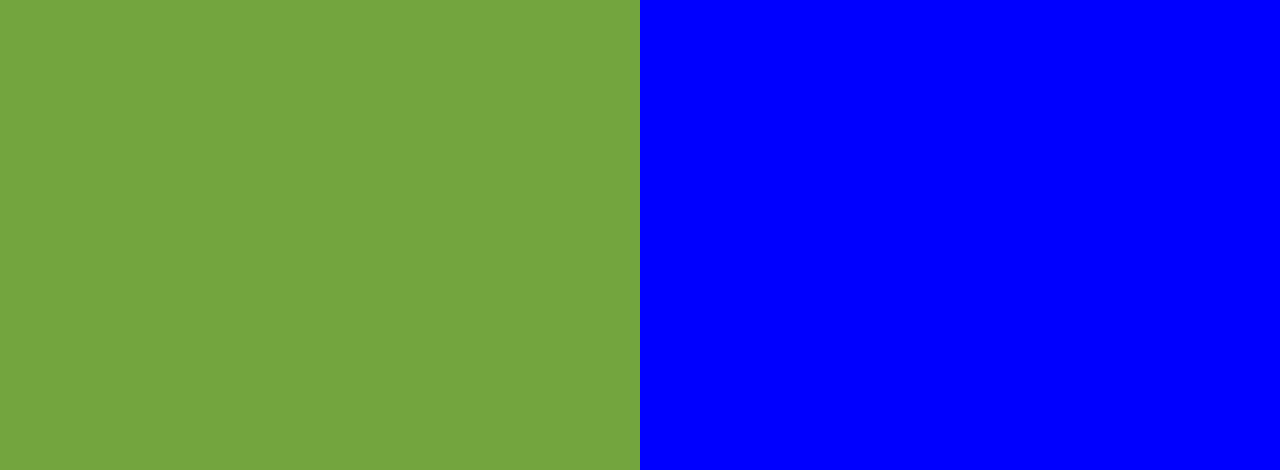
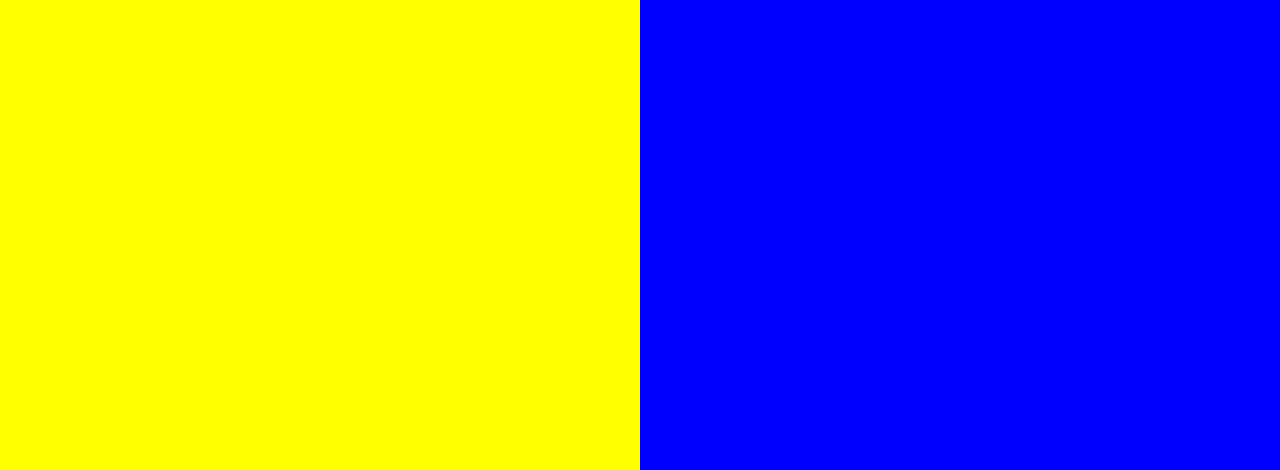
Before and after one commit to cloudiscake/testrepo, a website: page index.html in a window 1280 px wide. Shown: the part 330-800 px from the top of the page. Drawn offline with Linux system fonts and the light colour scheme.

Commit message:
More color changes

```diff
--- a/index.html
+++ b/index.html
@@ -35,7 +35,7 @@
 
         text-align: right;
         padding-top: 11em;
-        background-color: #73A53E;
+        background-color: Yellow;
 
       }
       .textColumn p {
```
